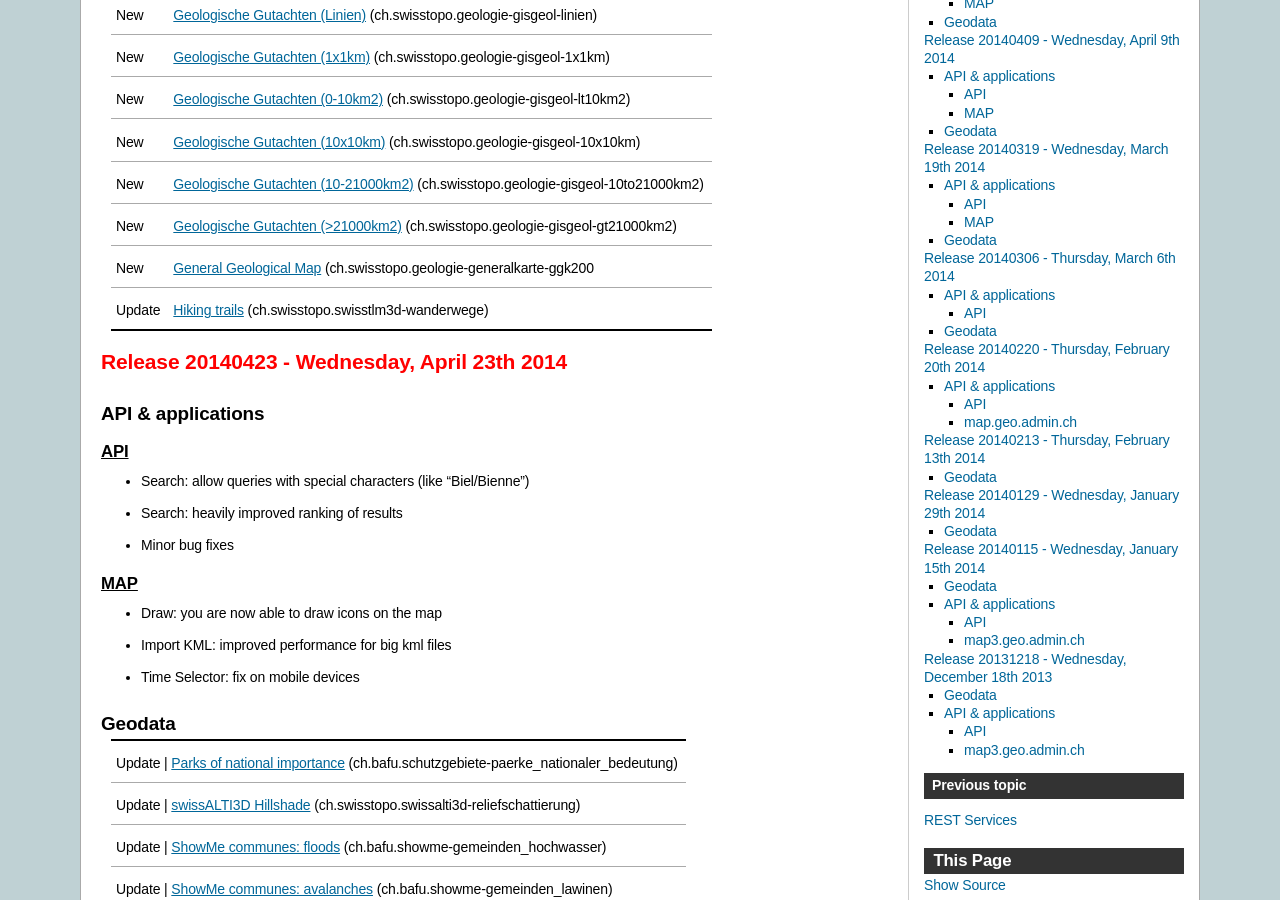
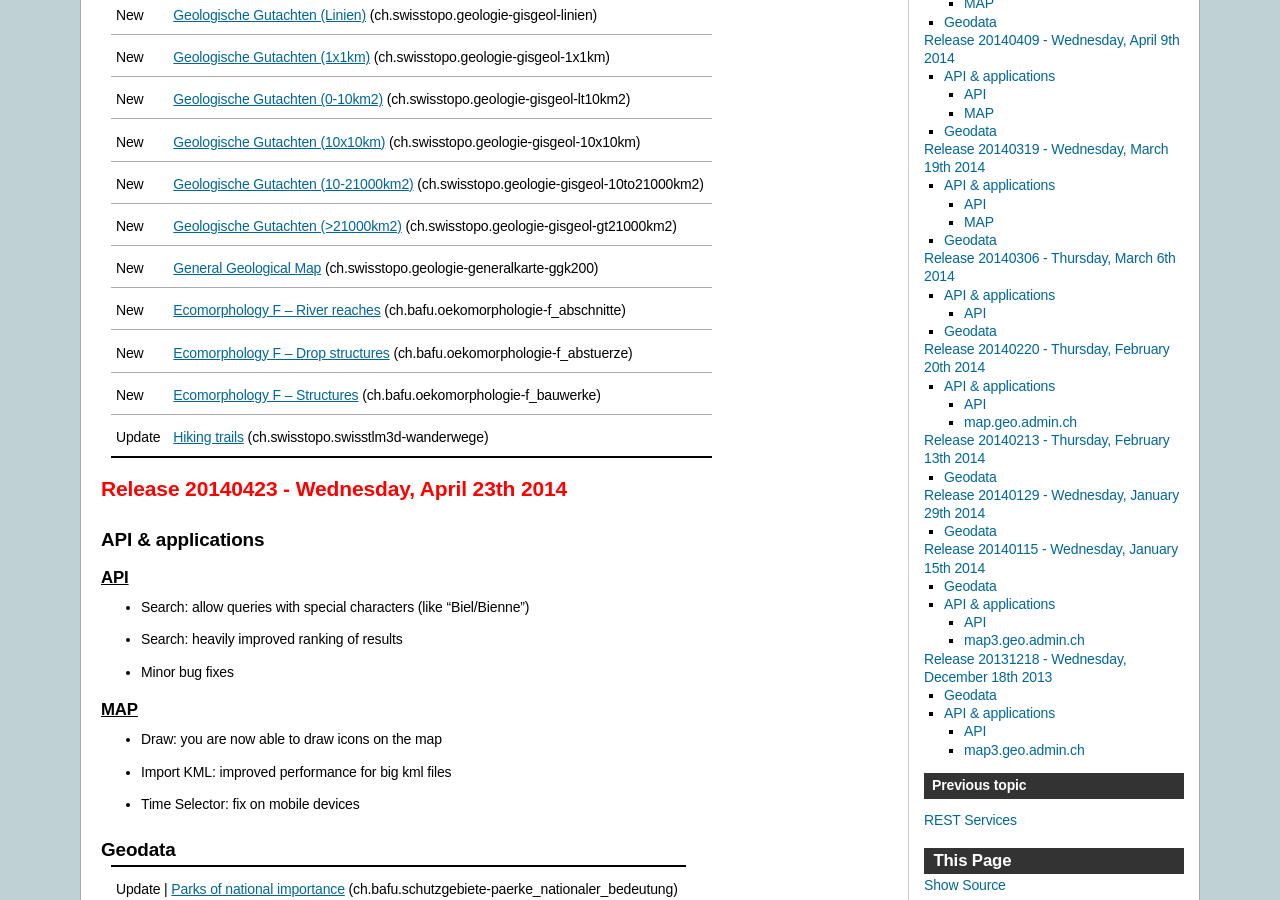
Before and after one commit to swisstopo-test/doc-chsdi3, a Sphinx documentation site: the page built from source/releasenotes/index.rst, in a window 1280 px wide and 900 px high, scrolled down 363 px. Built offline with Sphinx 7.4.7, drawn with Linux system fonts in a browser that asks for light colours; formulas are drawn with MathJax 3.

Commit message:
add new bafu.oekomorphologie layers

```diff
--- a/source/releasenotes/index.rst
+++ b/source/releasenotes/index.rst
@@ -31,7 +31,13 @@ Geodata
 +--------+------------------------------------------------------------------------------------------------------------------------------------------------------------------------------------------------------+
 | New    | `Geologische Gutachten (>21000km2) <//map.geo.admin.ch/?layers=ch.swisstopo.geologie-gisgeol-gt21000km2>`__ (ch.swisstopo.geologie-gisgeol-gt21000km2)                                               |
 +--------+------------------------------------------------------------------------------------------------------------------------------------------------------------------------------------------------------+
-| New    | `General Geological Map <//map.geo.admin.ch/?layers=ch.swisstopo.geologie-generalkarte-ggk200>`__ (ch.swisstopo.geologie-generalkarte-ggk200                                                         |
+| New    | `General Geological Map <//map.geo.admin.ch/?layers=ch.swisstopo.geologie-generalkarte-ggk200>`__ (ch.swisstopo.geologie-generalkarte-ggk200)                                                        |
++--------+------------------------------------------------------------------------------------------------------------------------------------------------------------------------------------------------------+
+| New    | `Ecomorphology F – River reaches <//map.geo.admin.ch/?layers=ch.bafu.oekomorphologie-f_abschnitte>`__ (ch.bafu.oekomorphologie-f_abschnitte)                                                         |
++--------+------------------------------------------------------------------------------------------------------------------------------------------------------------------------------------------------------+
+| New    | `Ecomorphology F – Drop structures <//map.geo.admin.ch/?layers=ch.bafu.oekomorphologie-f_abstuerze>`__ (ch.bafu.oekomorphologie-f_abstuerze)                                                         |
++--------+------------------------------------------------------------------------------------------------------------------------------------------------------------------------------------------------------+
+| New    | `Ecomorphology F – Structures <//map.geo.admin.ch/?layers=ch.bafu.oekomorphologie-f_bauwerke>`__ (ch.bafu.oekomorphologie-f_bauwerke)                                                                |
 +--------+------------------------------------------------------------------------------------------------------------------------------------------------------------------------------------------------------+
 | Update | `Hiking trails <//map.geo.admin.ch/?layers=ch.swisstopo.swisstlm3d-wanderwege>`__ (ch.swisstopo.swisstlm3d-wanderwege)                                                                               |
 +--------+------------------------------------------------------------------------------------------------------------------------------------------------------------------------------------------------------+
```
